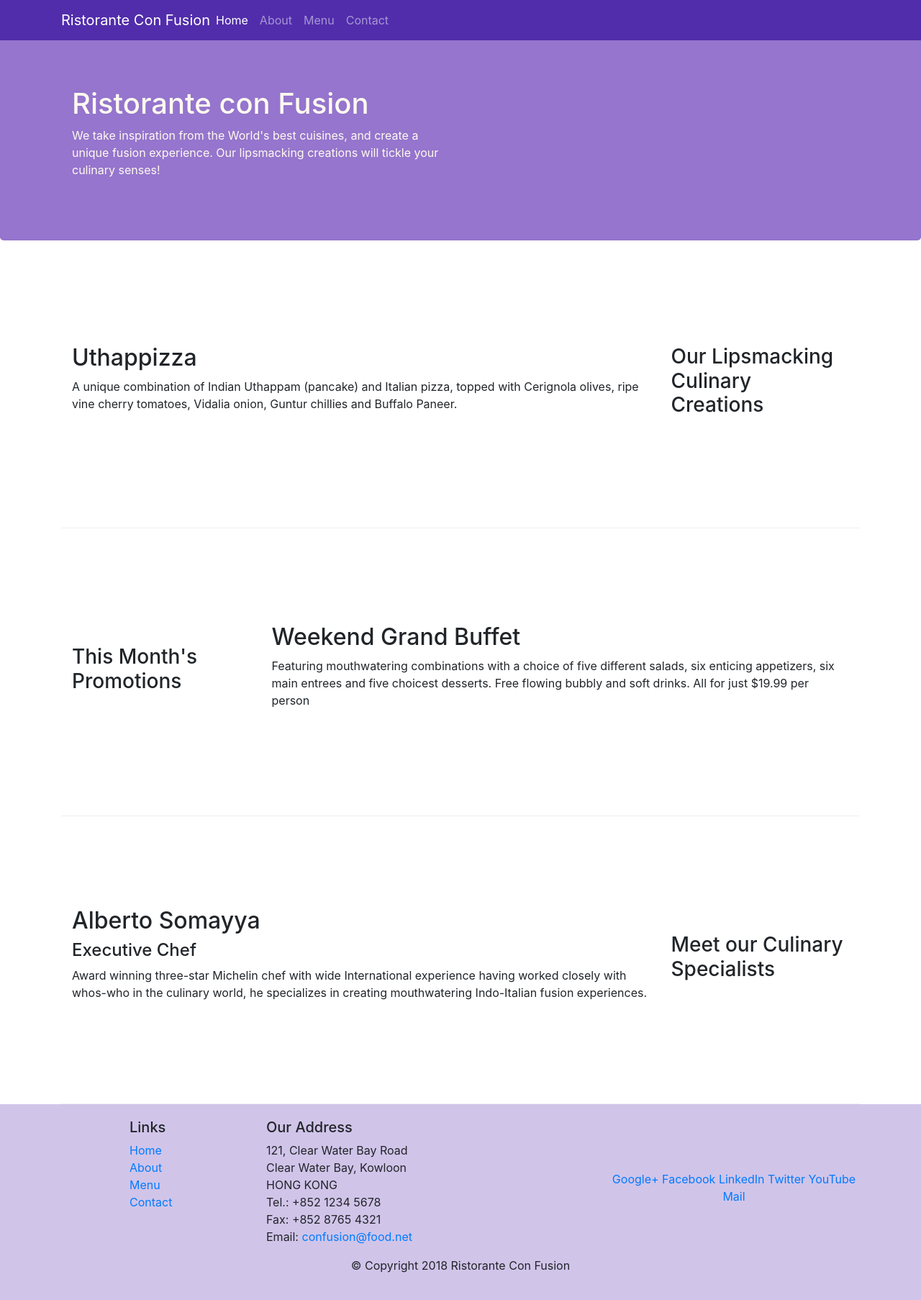
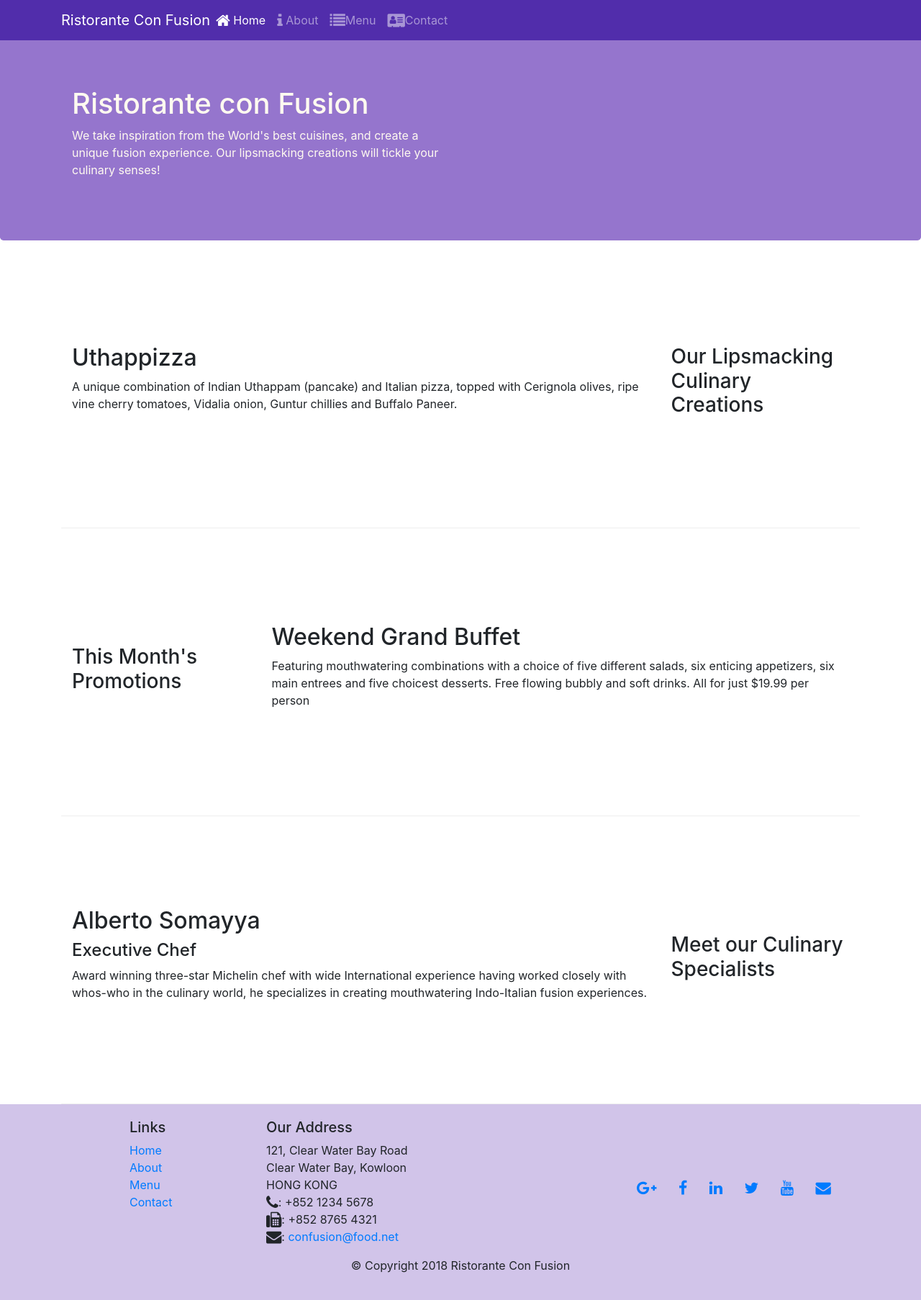
Before and after one commit to kumarishivanisingh14/Bootstrap-intro, a website: page index.html in a window 1280 px wide. Shown: the whole page at 72% size. Drawn offline with nearby package versions, Linux system fonts and the light colour scheme.

Commit message:
Icon Fonts

```diff
--- a/index.html
+++ b/index.html
@@ -9,7 +9,10 @@
 
     <!-- Bootstrap CSS -->
     <link rel="stylesheet" href="node_modules/bootstrap/dist/css/bootstrap.min.css">
-    <link rel="stylesheet" href="css/styles.css">
+    <link rel="stylesheet" href="node_modules/font-awesome/css/font-awesome.min.css">
+    <link rel="stylsheet" href="node-modules/bootstrap-social/bootstrap-social.css">
+    <link href="css/styles.css" rel="stylesheet">
+
     <title>Ristorante Con Fusion</title>
 </head>
 
@@ -22,10 +25,10 @@
             <a class="navbar-brand mr-auto" href="#">Ristorante Con Fusion</a>
             <div class="collapse navbar-collapse" id="Navbar">
                 <ul class="navbar-nav mr-auto">
-                    <li class="nav-item active"><a class="nav-link" href="#">Home</a></li>
-                    <li class="nav-item"><a class="nav-link" href="./aboutus.html">About</a></li>
-                    <li class="nav-item"><a class="nav-link" href="#">Menu</a></li>
-                    <li class="nav-item"><a class="nav-link" href="#">Contact</a></li>
+                    <li class="nav-item active"><a class="nav-link" href="#"><span class="fa fa-home fa-lg"></span> Home</a></li>
+                    <li class="nav-item"><a class="nav-link" href="./aboutus.html"><span class="fa fa-info fa-lg"></span> About</a></li>
+                    <li class="nav-item"><a class="nav-link" href="#"><span class="fa fa-list fa-lg"></span>Menu</a></li>
+                    <li class="nav-item"><a class="nav-link" href="#"><span class="fa fa-address-card fa-lg"></span>Contact</a></li>
                 </ul>
             </div>
         </div>
@@ -95,19 +98,19 @@
 		              121, Clear Water Bay Road<br>
 		              Clear Water Bay, Kowloon<br>
 		              HONG KONG<br>
-		              Tel.: +852 1234 5678<br>
-		              Fax: +852 8765 4321<br>
-		              Email: <a href="mailto:confusion@food.net">confusion@food.net</a>
+		              <i class="fa fa-phone fa-lg"></i>: +852 1234 5678<br>
+		              <i class="fa fa-fax fa-lg"></i>: +852 8765 4321<br>
+		              <i class="fa fa-envelope fa-lg"></i>: <a href="mailto:confusion@food.net">confusion@food.net</a>
 		           </address>
                 </div>
                 <div class="col-12 col-sm-4 align-self-center">
                     <div class="text-center">
-                        <a href="http://google.com/+">Google+</a>
-                        <a href="http://www.facebook.com/profile.php?id=">Facebook</a>
-                        <a href="http://www.linkedin.com/in/">LinkedIn</a>
-                        <a href="http://twitter.com/">Twitter</a>
-                        <a href="http://youtube.com/">YouTube</a>
-                        <a href="mailto:">Mail</a>
+                        <a class="btn btn-social-icon btn-google" href="http://google.com/+"><i class="fa fa-google-plus fa-lg"></i></a>
+                        <a class="btn btn-social-icon btn-facebook" href="http://www.facebook.com/profile.php?id="><i class="fa fa-facebook fa-lg"></i></a>
+                        <a class="btn btn-social-icon btn-linkedin" href="http://www.linkedin.com/in/"><i class="fa fa-linkedin fa-lg"></i></a>
+                        <a class="btn btn-social-icon btn-twitter" href="http://twitter.com/"><i class="fa fa-twitter fa-lg"></i></a>
+                        <a class="btn btn-social-icon btn-youtube" href=" http://youtube.com/ "><i class="fa fa-youtube fa-lg "></i></a>
+                        <a class="btn btn-social-icon" href="mailto: "><i class="fa fa-envelope fa-lg "></i></a>
                     </div>
                 </div>
             </div>
--- a/package.json
+++ b/package.json
@@ -15,6 +15,8 @@
   },
   "dependencies": {
     "bootstrap": "^4.0.0",
+    "bootstrap-social": "^5.1.1",
+    "font-awesome": "^4.7.0",
     "jquery": "^3.3.1",
     "popper.js": "^1.12.9"
   }
```
Also changed, not shown: aboutus.html (+17 -15 lines).
